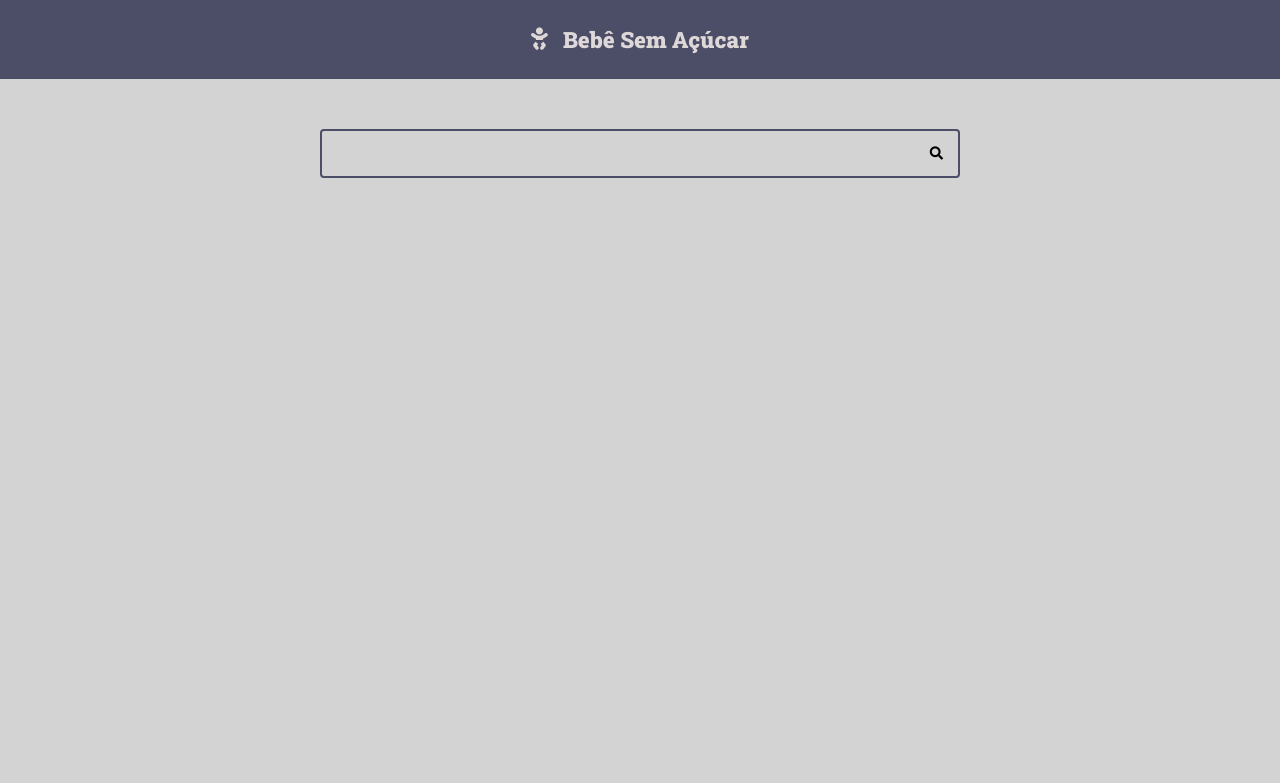
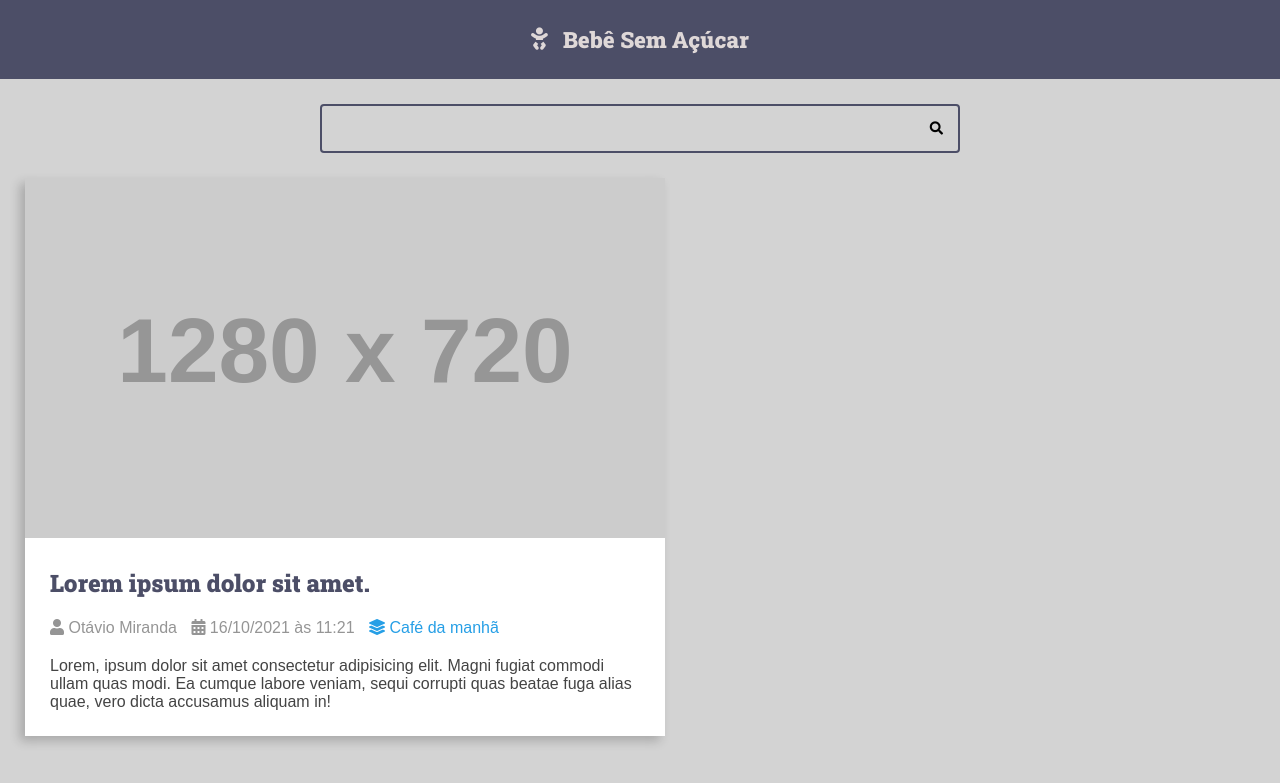
Before and after one commit to gustavo-moretto/django_project1, a Django app: page / in a window 1280 px wide. Shown: the top 783 px of the page. Run offline with Django 5.2, Linux system fonts and the light colour scheme; grey boxes labelled with a size stand in for pictures from a placeholder-image service; some libraries are stand-ins or nearby versions.

Commit message:
arrumando html e css

```diff
--- a/recipes/templates/recipes/pages/home.html
+++ b/recipes/templates/recipes/pages/home.html
@@ -2,12 +2,42 @@
 
 <body>
     {% include "recipes/partials/header.html" %}
-
     {% include "recipes/partials/search.html" %}
 
     <main class="main-content-container">
         <div class="main-content main-content-list container">
+            <div class="recipe recipe-list-item">
+                <div class="recipe-cover">
+                    <img src="https://placehold.co/1280x720.png/" alt="temp">
+                </div>
+                <div class="recipe-title-container">
+                    <h2 class="recipe-title">Lorem ipsum dolor sit amet.</h2>
+                </div>
 
+                <div class="recipe-author">
+                    <span class="recipe-author-item">
+                        <i class="fas fa-user"></i>
+                        Otávio Miranda
+                    </span>
+                    <span class="recipe-author-item">
+                        <i class="fas fa-calendar-alt"></i>
+                        16/10/2021 às 11:21
+                    </span>
+                    <span class="recipe-author-item">
+                        <a href="/recipes/category/cafe-da-manha/">
+                            <i class="fas fa-layer-group"></i>
+                            <span>Café da manhã</span>
+                        </a>
+                    </span>
+                </div>
+
+                <div class="recipe-content">
+                    <p>Lorem, ipsum dolor sit amet consectetur adipisicing elit. Magni fugiat commodi ullam quas modi.
+                        Ea cumque labore veniam, sequi corrupti quas beatae fuga alias quae, vero dicta accusamus
+                        aliquam in!</p>
+                </div>
+
+            </div>
         </div>
     </main>
 </body>
--- a/recipes/templates/recipes/partials/head.html
+++ b/recipes/templates/recipes/partials/head.html
@@ -80,6 +80,7 @@
             font-size: 1.6rem;
             font-family: var(--font-primary);
             background-color: var(--color-info-light);
+            color: var(--color-dark-text);
         }
 
         h1,
@@ -177,5 +178,54 @@
             grid-template-columns: repeat(auto-fit, minmax(340px, 1fr));
             gap: var(--spacing-gutter-large);
         }
+
+        .recipe {
+            background: var(--color-white);
+            box-shadow: -5px 5px 10px rgba(0, 0, 0, 0.2);
+            transform: scale(1);
+            transition: all 300ms ease-in-out;
+        }
+
+        .recipe img {
+            max-width: 100%;
+        }
+
+        .recipe-list-item {
+            max-width: 64rem;
+        }
+
+        .recipe-list-item:hover {
+            transform: scale(1.02);
+            box-shadow: -8px 8px 18px rgba(0, 0, 0, .25);
+        }
+
+        .recipe-title-container {
+            padding: var(--spacing-gutter-medium);
+            padding-bottom: 2rem;
+        }
+
+        .recipe-author {
+            padding: 0 var(--spacing-gutter-medium);
+        }
+
+        .recipe-content {
+            padding: var(--spacing-gutter-medium);
+            padding-top: 2rem;
+        }
+
+        .recipe-author-item {
+            color: var(--color-gray-4);
+            margin-right: 1rem;
+        }
+
+        .recipe-author a {
+            color: var(--color-primary);
+            transition: all 300ms ease-in-out;
+            text-decoration: none;
+        }
+
+        .recipe-author a:hover {
+            color: var(--color-primary-dark);
+        }
     </style>
 </head>
--- a/recipes/templates/recipes/partials/search.html
+++ b/recipes/templates/recipes/partials/search.html
@@ -1,4 +1,4 @@
-<div class="search-container">    <div class="container">
+<div class="search-container">
     <div class="container">
         <form action="" class="search-form">
             <input type="search" class="search-input" name="search">
```
